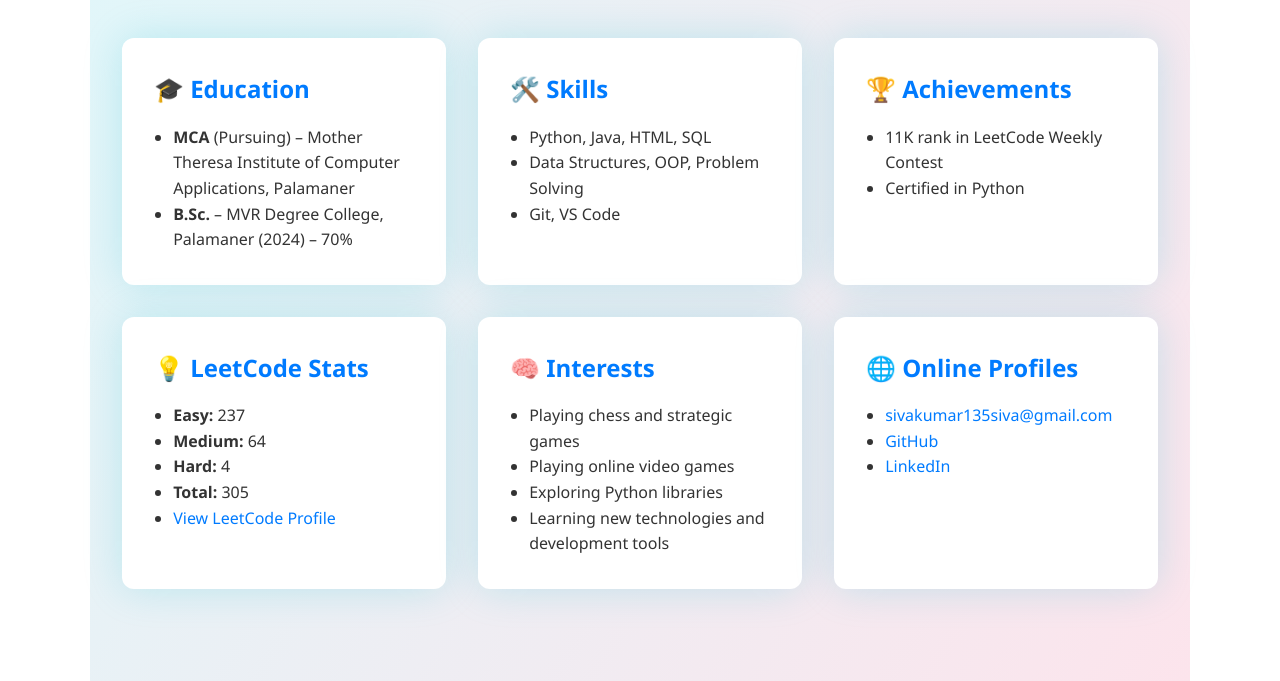
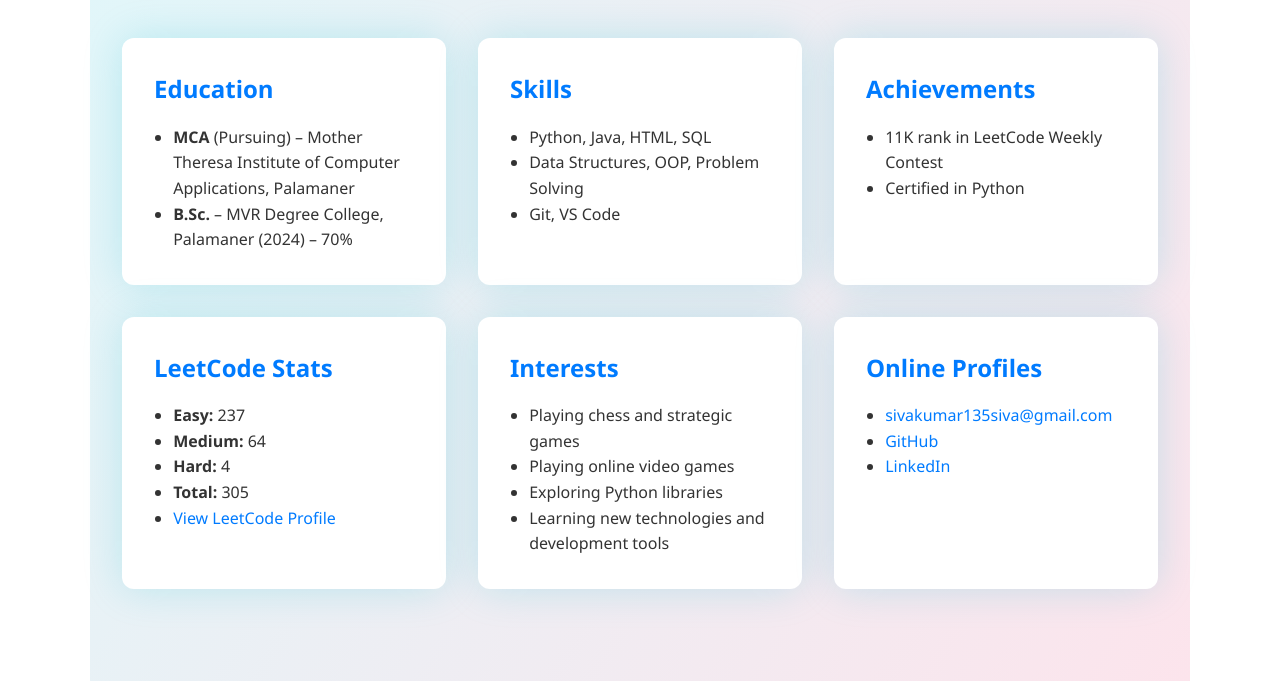
Before and after one commit to siva-kumar-python/shiva-portfolio, a plain HTML site: page about.html in a window 1280 px wide. Shown: the part 135-816 px from the top of the page. Drawn offline with Linux system fonts and the light colour scheme.

Commit message:
Update about.html

```diff
--- a/about.html
+++ b/about.html
@@ -32,7 +32,7 @@
 
       <!-- existing cards stay the same -->
       <div class="about-card">
-        <h2>🎓 Education</h2>
+        <h2> Education</h2>
         <ul>
           <li><strong>MCA</strong> (Pursuing) – Mother Theresa Institute of Computer Applications, Palamaner</li>
           <li><strong>B.Sc.</strong> – MVR Degree College, Palamaner (2024) – 70%</li>
@@ -40,7 +40,7 @@
       </div>
 
     <div class="about-card">
-      <h2>🛠️ Skills</h2>
+      <h2> Skills</h2>
       <ul>
         <li>Python, Java, HTML, SQL</li>
         <li>Data Structures, OOP, Problem Solving</li>
@@ -49,14 +49,14 @@
     </div>
 
     <div class="about-card">
-      <h2>🏆 Achievements</h2>
+      <h2>Achievements</h2>
       <ul>
         <li>11K rank in LeetCode Weekly Contest</li>
         <li>Certified in Python</li>
       </ul>
     </div>
        <div class="about-card">
-  <h2>💡 LeetCode Stats</h2>
+  <h2> LeetCode Stats</h2>
   <ul>
     <li><strong>Easy:</strong> 237 </li>
     <li><strong>Medium:</strong> 64 </li>
@@ -66,7 +66,7 @@
   </ul>
 </div>
       <div class="about-card">
-  <h2>🧠 Interests</h2>
+  <h2> Interests</h2>
   <ul>
     <li>Playing chess and strategic games</li>
     <li>Playing online video games </li>
@@ -75,7 +75,7 @@
   </ul>
 </div>
       <div class="about-card">
-      <h2>🌐 Online Profiles</h2>
+      <h2> Online Profiles</h2>
       <ul>
         <li><a href="mailto:sivakumar135siva@gmail.com">sivakumar135siva@gmail.com</a></li>
         <li><a href="https://github.com/siva-kumar-python" target="_blank"> GitHub</a></li>
```
